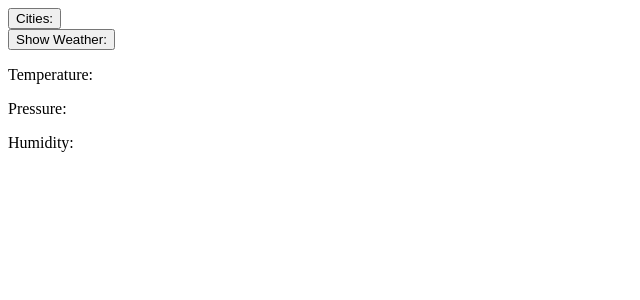
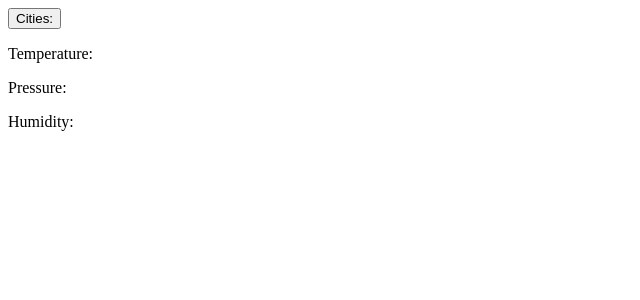
Before and after one commit to 23Boom23/weather, an Angular app: page / in a window 1280 px wide. Shown: the top 300 px of the page, without its empty margins (0-640 px from the left). Built offline with nearby package versions, Linux system fonts and the light colour scheme.

Commit message:
feat:add display wheter when click on city

```diff
--- a/src/app/app.component.html
+++ b/src/app/app.component.html
@@ -4,8 +4,11 @@
     <p>{{ cities }}</p>
   </div>
 </div>
+
 <div>
-  <button (click)="onWeather()">Show Weather:</button>
+  <button (click)="onWeather($event)" *ngFor="let mycity of this.cities">
+    {{ mycity }}
+  </button>
   <p>Temperature: {{ temperature }}</p>
   <p>Pressure: {{ pressure }}</p>
   <p>Humidity:{{ humidity }}</p>
--- a/src/app/app.component.ts
+++ b/src/app/app.component.ts
@@ -13,7 +13,9 @@ export class AppComponent implements OnInit {
   temperature = '';
   pressure = '';
   humidity = '';
+  city: any;
   constructor(private http: HttpClient) {}
+  // 7f7cc2ea-568f-4dae-9358-12518c1b7c7d
 
   ngOnInit() {}
   // ipKey 7f7cc2ea-568f-4dae-9358-12518c1b7c7d
@@ -37,25 +39,29 @@ export class AppComponent implements OnInit {
       });
   }
 
-  onWeather() {
+  onWeather(event:any) {
+    this.city = event.target.textContent;
     const domain = 'http://api.airvisual.com';
     const endpoint = 'v2/city';
     const APIKey = '7f7cc2ea-568f-4dae-9358-12518c1b7c7d';
     const APIparams = {
-      city: 'Los Angeles',
+      city: `${this.city}`,
       state: 'California',
       country: 'USA',
       key: APIKey,
     };
 
     const url = `${domain}/${endpoint}`;
-    this.http
-      .get(url, { params: APIparams })
-      .pipe(map((res: any) => res.data.current.weather))
-      .subscribe((el: any) => {
-        this.temperature = el.tp;
-        this.humidity = el.hu;
-        this.pressure = el.pr;
-      });
+    this.http.get(url, { params: APIparams }).subscribe((el: any) => {
+      console.log(
+        '🚀 ~ file: app.component.ts ~ line 55 ~ AppComponent ~ this.http.get ~ el',
+        el
+      );
+
+      this.city = el.data;
+      this.temperature = el.data.current.weather.tp;
+      this.humidity = el.data.current.weather.hu;
+      this.pressure = el.data.current.weather.pr;
+    });
   }
 }
```
